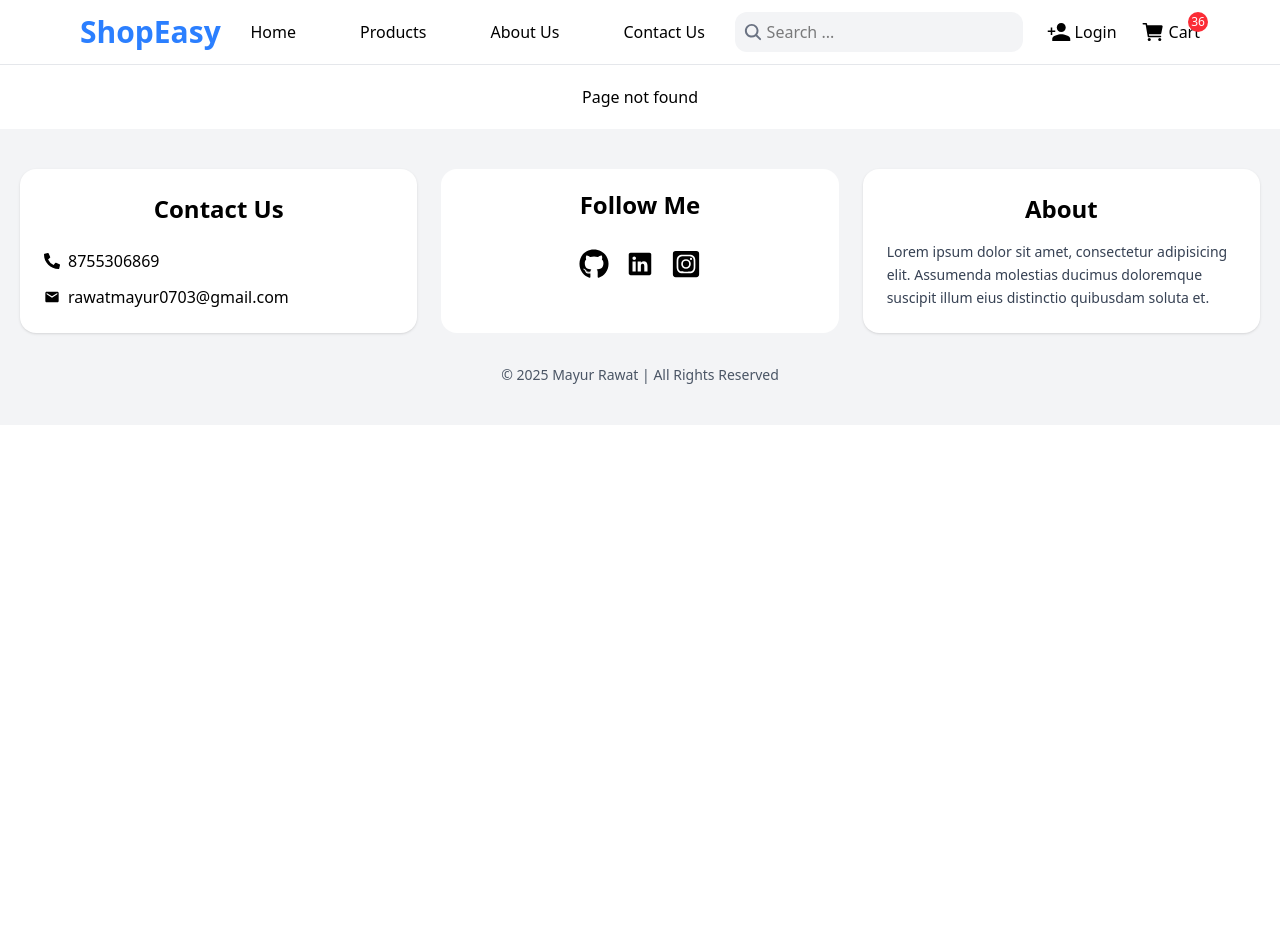
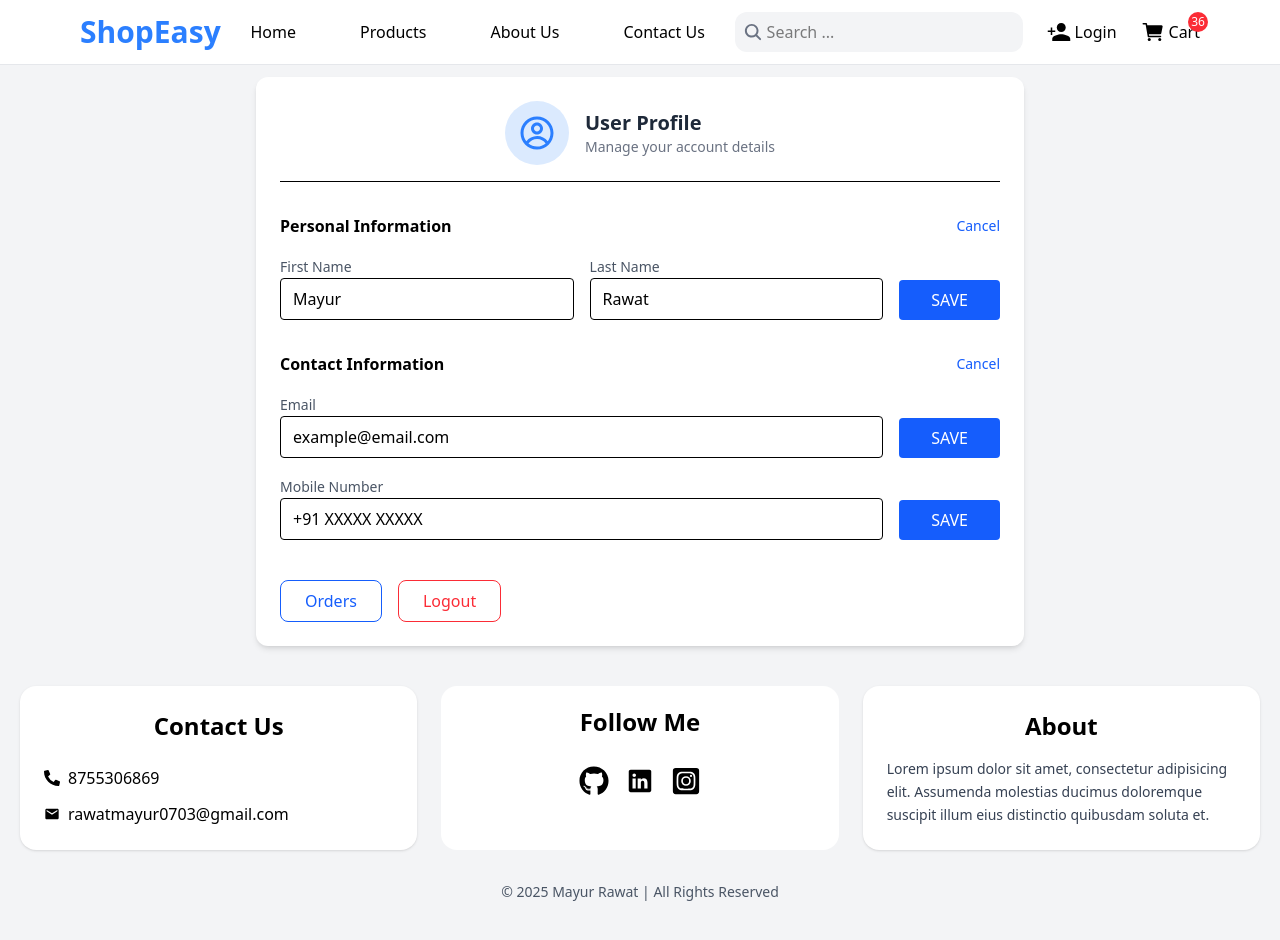
Before and after one commit to fozirawat6869/Ecommerce-Website, a React (Vite) app in the folder e-commerce/: page /profile in a window 1280 px wide. Before the commit the page ends 800 px from the top, so only its background shows below. Built offline with nearby package versions, Linux system fonts and the light colour scheme; the HTML template or start-up script is replaced by a standard one.

Commit message:
create a UserProfile page for user and made a basic ui without logic

```diff
--- a/e-commerce/src/App.jsx
+++ b/e-commerce/src/App.jsx
@@ -14,8 +14,10 @@ const NewlyAddedProduct=lazy(()=>import('./components/pages/NewlyAddedProduct'))
 const MenCategoryPage=lazy(()=>import('./components/pages/CategoryPage'))
 const UserLoginPage=lazy(()=>import('./components/pages/UserLoginPage'))
 const RegisterPage=lazy(()=>import('./components/pages/RegisterPage'))
+const UserProfile=lazy(()=>import('./components/pages/UserProfile'))
 
 import Layout from "./components/layout/Layout";
+
 
 
 
@@ -42,6 +44,7 @@ function App() {
       <Route path='/Category/:category' element={<MenCategoryPage/>} />
       <Route path='/login' element={<UserLoginPage/>} />
       <Route path='/register' element={<RegisterPage/>} />
+      <Route path='/profile' element={<UserProfile/>} />
 
       <Route path="*" element={<div className='px-10 py-5 text-center '>Page not found</div>}  />
 
--- a/e-commerce/src/components/nav/nav.jsx
+++ b/e-commerce/src/components/nav/nav.jsx
@@ -103,6 +103,13 @@ function Nav() {
       </li>
       <li
         className="px-4 py-2 hover:bg-gray-100 cursor-pointer"
+        onClick={() => {()=>navigate("/orders")
+        }}
+      >
+        Orders
+      </li>
+       <li
+        className="px-4 py-2 hover:bg-gray-100 cursor-pointer"
         onClick={() => {
           localStorage.removeItem("token"); // remove token
           // don't navigate, user clicks login manually
--- /dev/null
+++ b/e-commerce/src/components/pages/UserProfile.jsx
@@ -0,0 +1,227 @@
+
+
+
+// import React from "react";
+// import { CgProfile } from "react-icons/cg";
+
+// function UserProfile() {
+//   return (
+//     <div className=" bg-gray-100 flex justify-center items-start pt-2">
+//       <div className="bg-white w-full max-w-3xl rounded-xl shadow-md p-6 flex flex-col justify-center items-center">
+
+//         {/* Header */}
+//         <div className="flex items-center gap-4 border-b pb-4">
+//           <div className="w-16 h-16 rounded-full bg-blue-100 flex items-center justify-center">
+//             <CgProfile className="text-4xl text-blue-500" />
+//           </div>
+//           <div>
+//             <h2 className="text-xl font-semibold text-gray-800">
+//               User Profile
+//             </h2>
+//             <p className="text-sm text-gray-500">
+//               Manage your account details
+//             </p>
+//           </div>
+//         </div>
+
+//         {/* ===== Personal Information (PHOTO STRUCTURE) ===== */}
+//         <div className="mt-8">
+//           <div className="flex justify-between items-center mb-4">
+//             <h3 className="text-base font-semibold text-gray-800">
+//               Personal Information
+//             </h3>
+//             <button className="text-blue-600 text-sm">Cancel</button>
+//           </div>
+
+//           <div className="flex gap-4 items-end">
+//             <div className="flex-1">
+//               <label className="block text-sm text-gray-600 mb-1">
+//                 First Name
+//               </label>
+//               <input
+//                 type="text"
+//                 value="Mayur"
+//                 className="w-full border rounded px-3 py-2"
+//               />
+//             </div>
+
+//             <div className="flex-1">
+//               <label className="block text-sm text-gray-600 mb-1">
+//                 Last Name
+//               </label>
+//               <input
+//                 type="text"
+//                 value="Rawat"
+//                 className="w-full border rounded px-3 py-2"
+//               />
+//             </div>
+
+//             <button className="bg-blue-600 text-white px-8 py-2 rounded">
+//               SAVE
+//             </button>
+//           </div>
+//         </div>
+
+//         {/* ===== Contact Information (SAME STRUCTURE) ===== */}
+//         <div className="mt-8 ">
+//           <div className="flex justify-between items-center mb-4">
+//             <h3 className="text-base font-semibold text-gray-800">
+//               Contact Information
+//             </h3>
+//             <button className="text-blue-600 text-sm">Cancel</button>
+//           </div>
+
+//           <div className="flex gap-4 items-end">
+//             <div className="flex-1">
+//               <label className="block text-sm text-gray-600 mb-1">
+//                 Email
+//               </label>
+//               <input
+//                 type="email"
+//                 value="example@email.com"
+//                 className="w-full border rounded px-3 py-2"
+//               />
+//             </div>
+
+//             <div className="flex-1">
+//               <label className="block text-sm text-gray-600 mb-1">
+//                 Mobile Number
+//               </label>
+//               <input
+//                 type="text"
+//                 value="+91 XXXXX XXXXX"
+//                 className="w-full border rounded px-3 py-2"
+//               />
+//             </div>
+
+//             <button className="bg-blue-600 text-white px-8 py-2 rounded">
+//               SAVE
+//             </button>
+//           </div>
+//         </div>
+
+//         {/* Logout */}
+//         <div className="mt-10">
+//           <button className="border border-red-500 text-red-500 hover:bg-red-50 px-6 py-2 rounded-lg">
+//             Logout
+//           </button>
+//         </div>
+
+//       </div>
+//     </div>
+//   );
+// }
+
+// export default UserProfile;
+
+
+
+
+import React from "react";
+import { CgProfile } from "react-icons/cg";
+
+function UserProfile() {
+  return (
+    <div className="bg-gray-100 flex justify-center items-start pt-3">
+      <div className="bg-white w-full max-w-3xl rounded-xl shadow-md p-6">
+
+        {/* Header */}
+        <div className="flex items-center gap-4 border-b pb-4 flex  justify-center items-center">
+          <div className="w-16 h-16 rounded-full bg-blue-100 flex items-center justify-center">
+            <CgProfile className="text-4xl text-blue-500" />
+          </div>
+          <div>
+            <h2 className="text-xl font-semibold text-gray-800">
+              User Profile
+            </h2>
+            <p className="text-sm text-gray-500">
+              Manage your account details
+            </p>
+          </div>
+        </div>
+
+        {/* Personal Information */}
+        <div className="mt-8">
+          <div className="flex justify-between items-center mb-4">
+            <h3 className="font-semibold">Personal Information</h3>
+            <button className="text-blue-600 text-sm">Cancel</button>
+          </div>
+
+          <div className="flex gap-4 items-end">
+            <div className="flex-1">
+              <label className="text-sm text-gray-600">First Name</label>
+              <input
+                value="Mayur"
+                className="w-full border rounded px-3 py-2"
+              />
+            </div>
+
+            <div className="flex-1">
+              <label className="text-sm text-gray-600">Last Name</label>
+              <input
+                value="Rawat"
+                className="w-full border rounded px-3 py-2"
+              />
+            </div>
+
+            <button className="bg-blue-600 text-white px-8 py-2 rounded">
+              SAVE
+            </button>
+          </div>
+        </div>
+
+        {/* Contact Information */}
+        <div className="mt-8">
+          <div className="flex justify-between items-center mb-4">
+            <h3 className="font-semibold">Contact Information</h3>
+            <button className="text-blue-600 text-sm">Cancel</button>
+          </div>
+
+          {/* Email Row */}
+          <div className="flex gap-4 items-end mb-4">
+            <div className="flex-1">
+              <label className="text-sm text-gray-600">Email</label>
+              <input
+                value="example@email.com"
+                className="w-full border rounded px-3 py-2"
+              />
+            </div>
+
+            <button className="bg-blue-600 text-white px-8 py-2 rounded">
+              SAVE
+            </button>
+          </div>
+
+          {/* Mobile Row */}
+          <div className="flex gap-4 items-end">
+            <div className="flex-1">
+              <label className="text-sm text-gray-600">Mobile Number</label>
+              <input
+                value="+91 XXXXX XXXXX"
+                className="w-full border rounded px-3 py-2"
+              />
+            </div>
+
+            <button className="bg-blue-600 text-white px-8 py-2 rounded">
+              SAVE
+            </button>
+          </div>
+        </div>
+
+        {/* Buttons */}
+        <div className="mt-10 flex gap-4">
+          <button className="border border-blue-600 text-blue-600 px-6 py-2 rounded-lg hover:bg-blue-50">
+            Orders
+          </button>
+
+          <button className="border border-red-500 text-red-500 px-6 py-2 rounded-lg hover:bg-red-50">
+            Logout
+          </button>
+        </div>
+
+      </div>
+    </div>
+  );
+}
+
+export default UserProfile;
```
